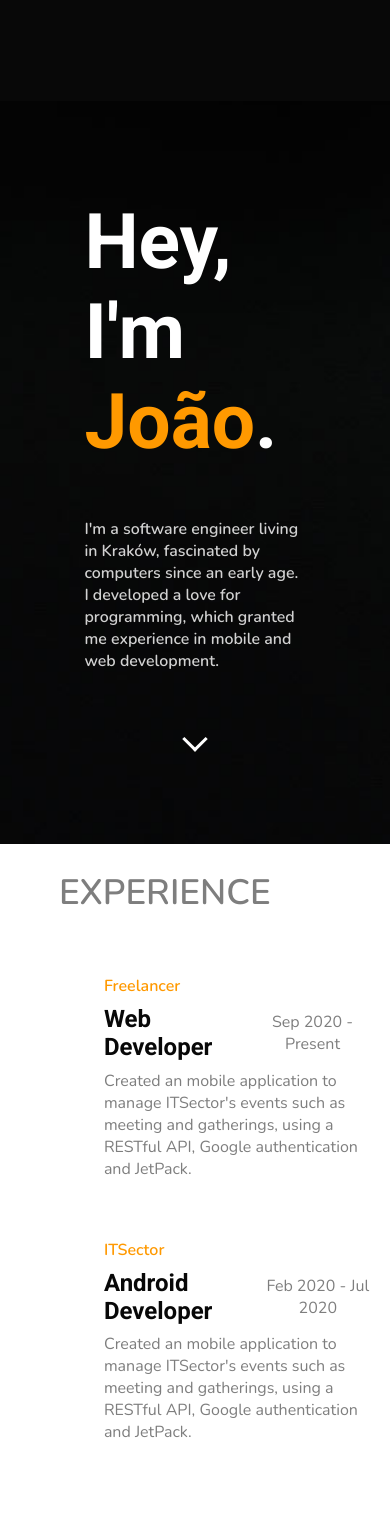
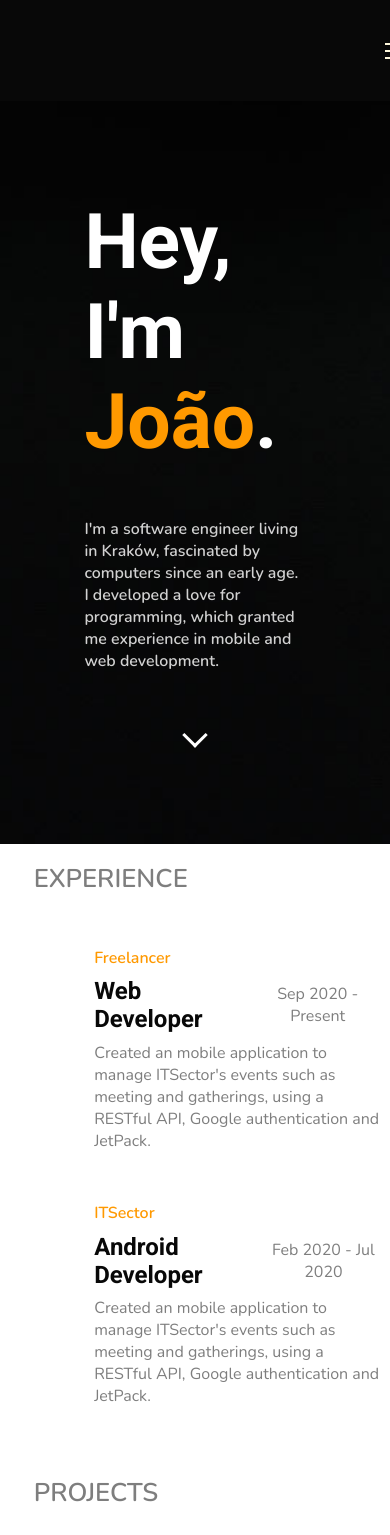
Before and after one commit to joaoarteiro/web-portfolio, a React (Create React App) app: page /projects in a window 390 px wide. Shown: the top 1535 px of the page. Built offline with nearby package versions, Linux system fonts and the light colour scheme.

Commit message:
small screen adjustments

```diff
--- a/src/App.css
+++ b/src/App.css
@@ -120,9 +120,9 @@ transition: .7s;
 
 .experience-container {
   display: flexbox;
-  width: 90%;
+  width: 80%;
   background: rgb(255, 255, 255);
-  margin: 7vh auto;
+  margin: 10vh auto;
   justify-content: space-evenly;
   transition: all .6s ease-in-out;
 }
@@ -270,7 +270,7 @@ footer {
 }
 
 .burger {
-  margin-left: 50vh;
+  margin-left: 45vh;
   display: none;
   cursor: pointer;
 }
@@ -292,6 +292,23 @@ footer {
 @media screen and (max-width:768px){
   .App {
     overflow-x: hidden;
+  }
+
+  .title {
+
+    font-size: 0.8rem;
+    font-family: 'Nunito', sans-serif;
+    text-align: left;
+    margin-left: 4vh;
+    color: rgb(126, 126, 126);
+  }
+  .experience-container {
+    display: flexbox;
+    width: 95%;
+    background: rgb(255, 255, 255);
+    margin: 6vh auto;
+    justify-content: space-evenly;
+    transition: all .6s ease-in-out;
   }
 
   .nav-links {
```
